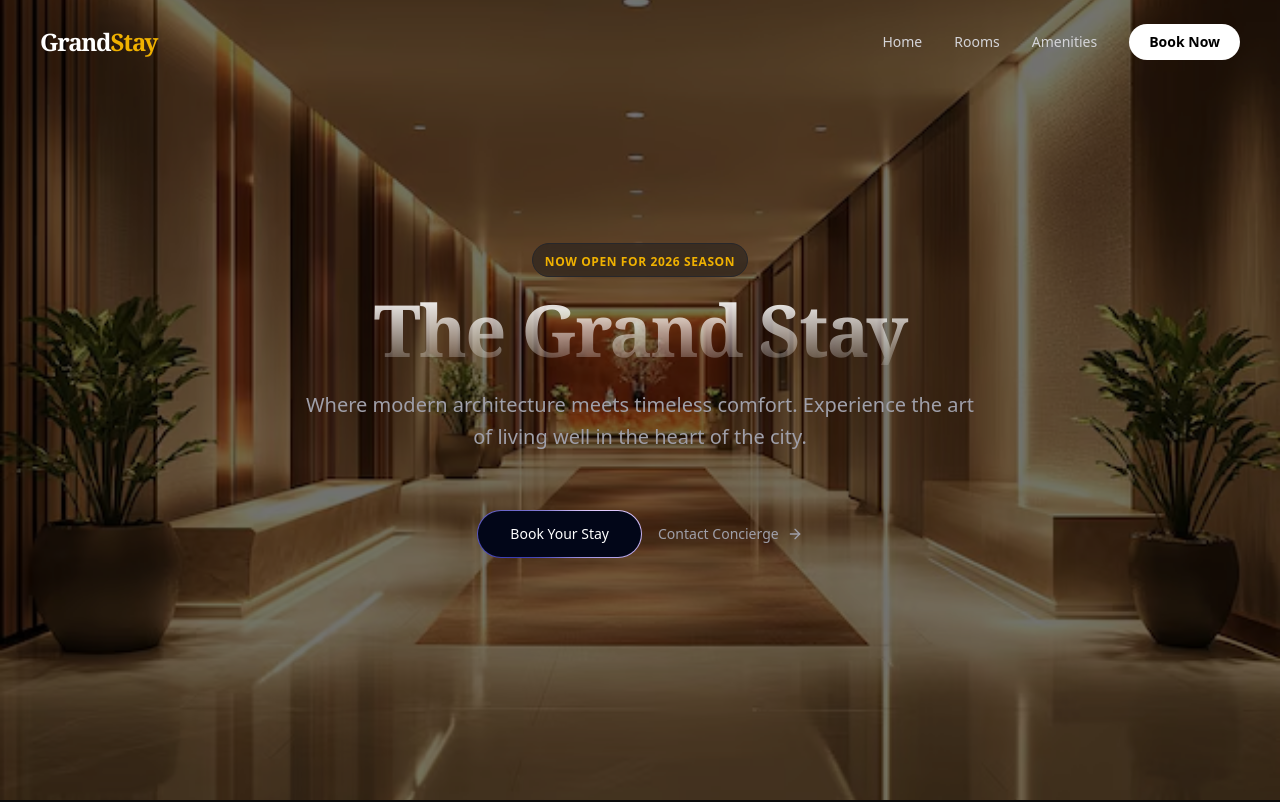
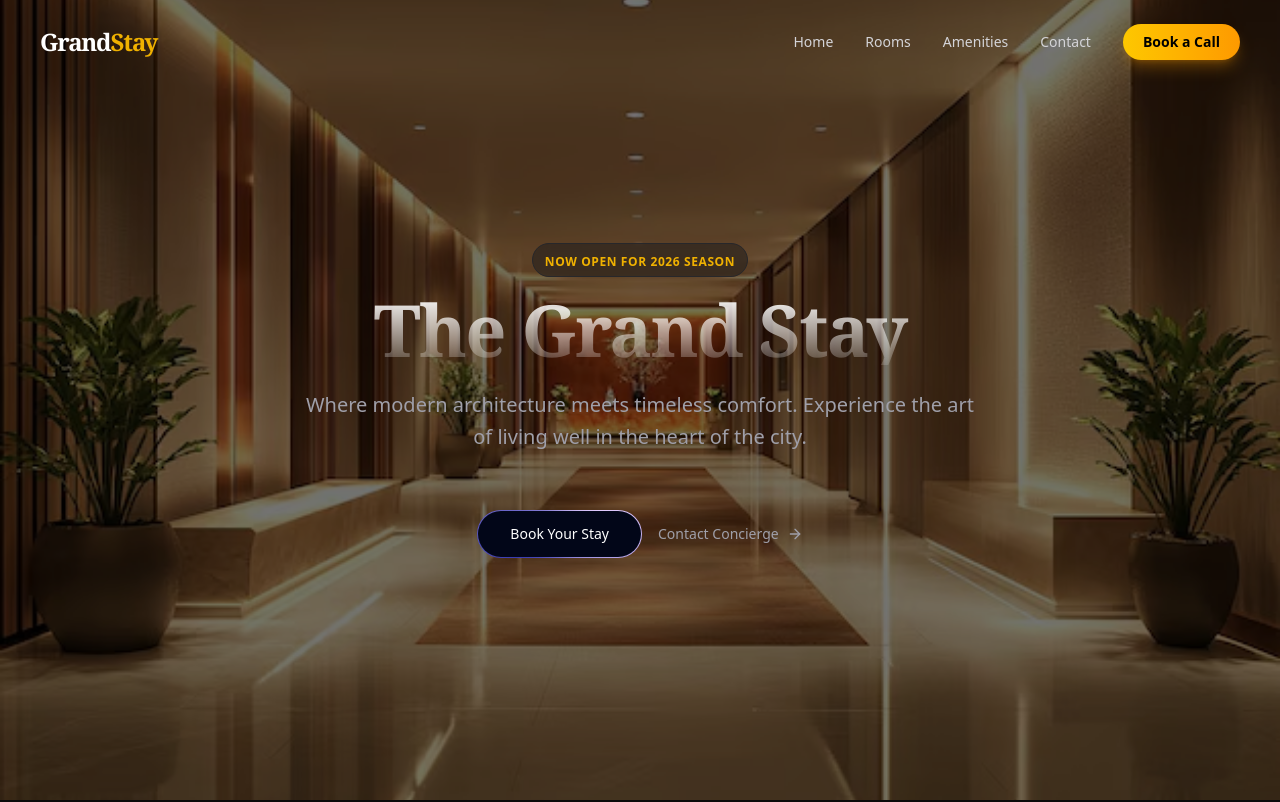
Before and after one commit to sandarusndr/Hotel-demo-site, a Next.js app: page / in a window 1280 px wide. Shown: the top 802 px of the page. Built offline with nearby package versions, Linux system fonts and the light colour scheme; a web font is replaced by a local one.

Commit message:
ui: add contact link and improve navbar

```diff
--- a/src/components/common/Navbar.tsx
+++ b/src/components/common/Navbar.tsx
@@ -38,20 +38,23 @@ export default function Navbar() {
 
           {/* Desktop Links */}
           <div className="hidden md:flex items-center gap-8">
-            <Link href="/" className="text-sm font-medium text-zinc-300 hover:text-white transition-colors">
-              Home
+            <Link href="/" className="relative text-sm font-medium text-zinc-300 hover:text-white transition-colors">
+              <span className="hover:underline underline-offset-8 decoration-yellow-500/70">Home</span>
             </Link>
-            <Link href="/rooms" className="text-sm font-medium text-zinc-300 hover:text-white transition-colors">
-              Rooms
+            <Link href="/rooms" className="relative text-sm font-medium text-zinc-300 hover:text-white transition-colors">
+              <span className="hover:underline underline-offset-8 decoration-yellow-500/70">Rooms</span>
             </Link>
-            <Link href="/amenities" className="text-sm font-medium text-zinc-300 hover:text-white transition-colors">
-              Amenities
+            <Link href="/amenities" className="relative text-sm font-medium text-zinc-300 hover:text-white transition-colors">
+              <span className="hover:underline underline-offset-8 decoration-yellow-500/70">Amenities</span>
+            </Link>
+            <Link href="/contact" className="relative text-sm font-medium text-zinc-300 hover:text-white transition-colors">
+              <span className="hover:underline underline-offset-8 decoration-yellow-500/70">Contact</span>
             </Link>
             <Link
-              href="/rooms"
-              className="bg-white text-black px-5 py-2 rounded-full text-sm font-bold hover:bg-yellow-500 transition-colors"
+              href="/contact"
+              className="bg-gradient-to-r from-yellow-400 to-amber-500 text-black px-5 py-2 rounded-full text-sm font-bold shadow-lg shadow-amber-500/30 hover:brightness-110 transition-all"
             >
-              Book Now
+              Book a Call
             </Link>
           </div>
 
@@ -67,10 +70,18 @@ export default function Navbar() {
 
       {/* Mobile Menu Dropdown */}
       {isMobileMenuOpen && (
-        <div className="absolute top-full left-0 w-full bg-black/95 backdrop-blur-xl border-b border-zinc-800 p-6 md:hidden flex flex-col gap-6 items-center z-40">
+        <div className="absolute top-full left-0 w-full bg-black/95 backdrop-blur-xl border-b border-zinc-800 p-6 md:hidden flex flex-col gap-5 items-center z-40">
            <Link href="/" onClick={() => setIsMobileMenuOpen(false)} className="text-lg text-white">Home</Link>
            <Link href="/rooms" onClick={() => setIsMobileMenuOpen(false)} className="text-lg text-white">Rooms</Link>
            <Link href="/amenities" onClick={() => setIsMobileMenuOpen(false)} className="text-lg text-white">Amenities</Link>
+           <Link href="/contact" onClick={() => setIsMobileMenuOpen(false)} className="text-lg text-white">Contact</Link>
+           <Link
+             href="/contact"
+             onClick={() => setIsMobileMenuOpen(false)}
+             className="mt-2 inline-flex items-center justify-center rounded-full bg-gradient-to-r from-yellow-400 to-amber-500 px-6 py-2 text-sm font-semibold text-black shadow-lg shadow-amber-500/30"
+           >
+             Book a Call
+           </Link>
         </div>
       )}
     </nav>
```
